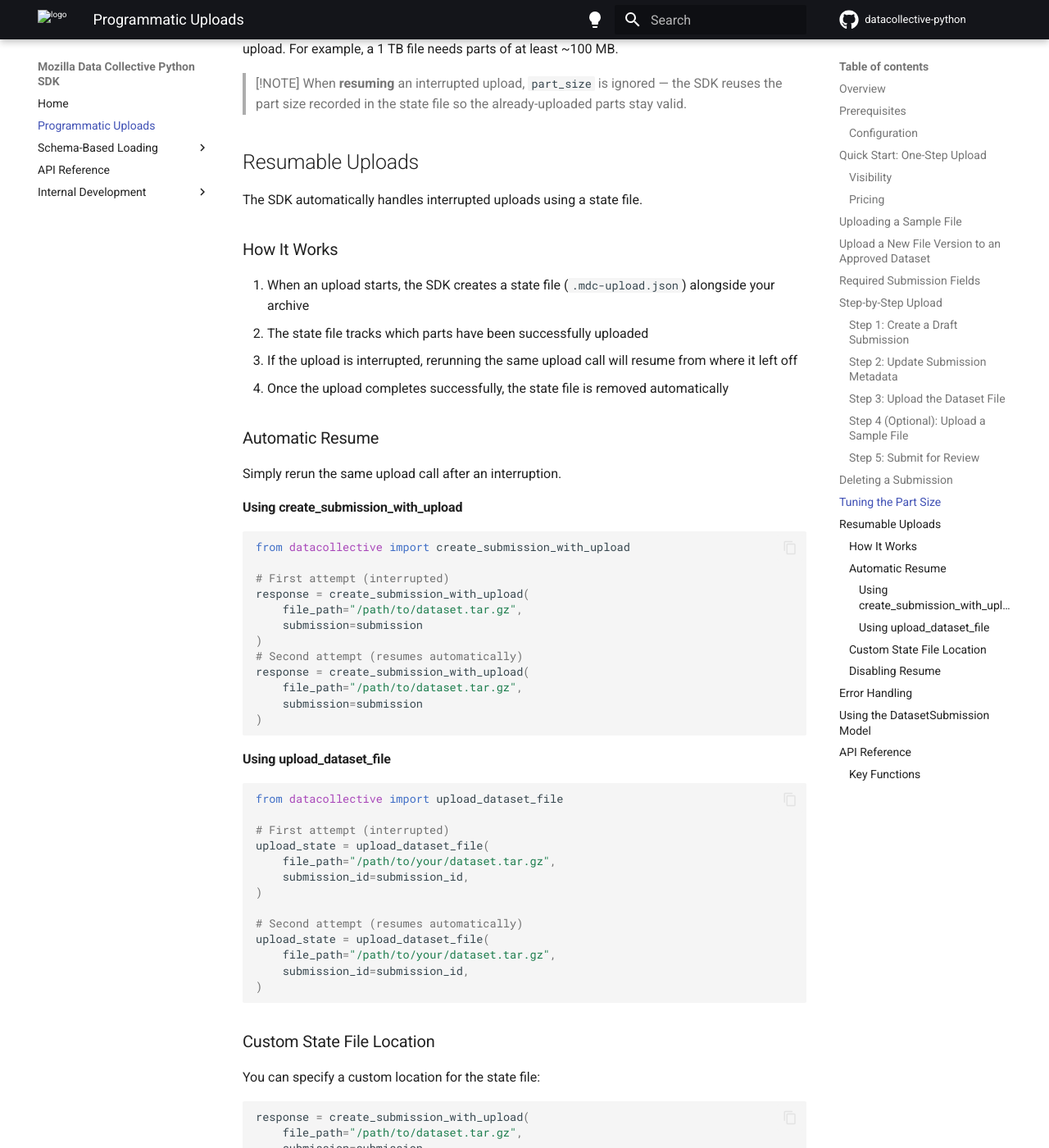
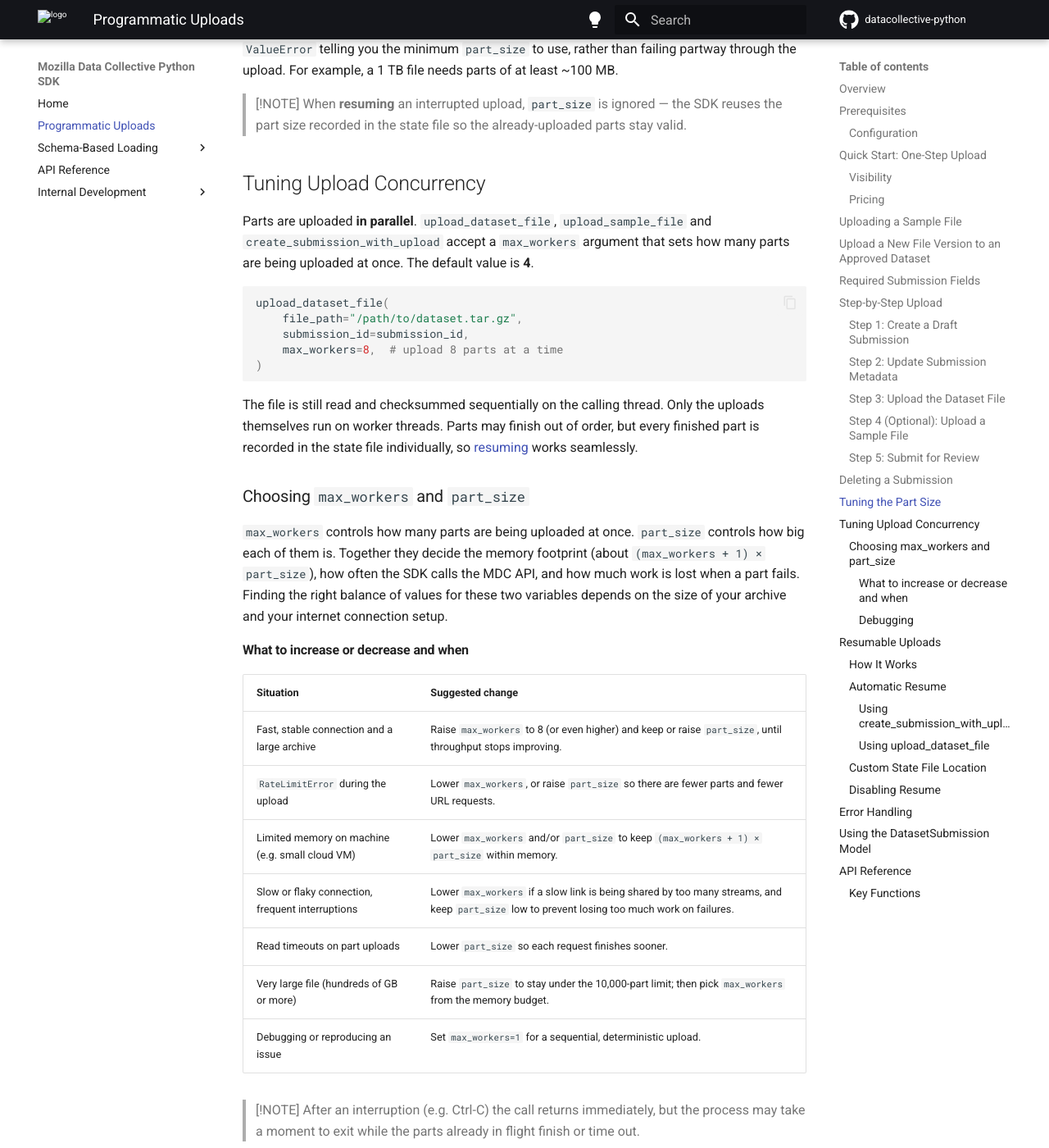
Before and after one commit to Mozilla-Data-Collective/datacollective-python, an MkDocs documentation site: the page built from docs/upload.md, in a window 1280 px wide and 1400 px high, scrolled down 9679 px. Shown: the whole window at 82% size. Built offline with MkDocs 1.6.1 and Material for MkDocs 9.7.7, drawn with Linux system fonts in a browser that asks for light colours; comment, search, counter and statistics services are not loaded; some of the changed text lies outside the part shown.

Commit message:
Add Tuning Upload Concurrency section in upload.md

````diff
--- a/docs/upload.md
+++ b/docs/upload.md
@@ -220,7 +220,7 @@ print(f"Sample upload complete! File Upload ID: {upload_state.fileUploadId}")
 ```
 
 `upload_sample_file` accepts the same arguments as `upload_dataset_file`
-(`state_path`, `show_progress`, `enable_logging`, `part_size`) and is equally resumable.
+(`state_path`, `show_progress`, `enable_logging`, `part_size`, `max_workers`) and is equally resumable.
 Its state file uses a `.mdc-sample-upload.json` suffix, so a sample upload and a dataset
 upload never overwrite each other's resume state.
 
@@ -404,7 +404,7 @@ Deleting a published submission, or one that belongs to another organization, ra
 
 ## Tuning the Part Size
 
-Uploads are **multipart**: the file is split into fixed-size chunks ("parts") that are uploaded one by one. Both `upload_dataset_file` and `create_submission_with_upload` accept a `part_size` argument (in bytes) to control this. It defaults to **10 MB**.
+Uploads are **multipart**: the file is split into fixed-size chunks ("parts") that are uploaded concurrently (see [Tuning Upload Concurrency](#tuning-upload-concurrency)). Both `upload_dataset_file` and `create_submission_with_upload` accept a `part_size` argument (in bytes) to control the chunk size. It defaults to **10 MB**.
 
 ```python
 upload_dataset_file(
@@ -426,6 +426,65 @@ A single upload can have at most **10,000 parts**. This means `part_size` must b
 > [!NOTE]
 > When **resuming** an interrupted upload, `part_size` is ignored — the SDK reuses the part size recorded in the state file so the already-uploaded parts stay valid.
 
+## Tuning Upload Concurrency
+
+Parts are uploaded **in parallel**. `upload_dataset_file`, `upload_sample_file` and `create_submission_with_upload` accept a `max_workers` argument that sets how many parts are being uploaded at once. The default value is **4**.
+
+```python
+upload_dataset_file(
+    file_path="/path/to/dataset.tar.gz",
+    submission_id=submission_id,
+    max_workers=8,  # upload 8 parts at a time
+)
+```
+
+The file is still read and checksummed sequentially on the calling thread. Only the uploads themselves run on worker threads. Parts may finish out of order, but every finished part is recorded in the state file individually, so [resuming](#resumable-uploads) works seamlessly.
+
+### Choosing `max_workers` and `part_size`
+
+`max_workers` controls how many parts are being uploaded at once. `part_size` controls how big each of them is. Together they decide the memory footprint (about `(max_workers + 1) × part_size`), how often the SDK calls the MDC API, and how much work is lost when a part fails.
+Finding the right balance of values for these two variables depends on the size of your archive and your internet connection setup.
+
+#### What to increase or decrease and when
+
+| Situation                                        | Suggested change                                                                                                                              |
+|--------------------------------------------------|-----------------------------------------------------------------------------------------------------------------------------------------------|
+| Fast, stable connection and a large archive      | Raise `max_workers` to 8 (or even higher) and keep or raise `part_size`, until throughput stops improving.                                    |
+| `RateLimitError` during the upload               | Lower `max_workers`, or raise `part_size` so there are fewer parts and fewer URL requests.                                                    |
+| Limited memory on machine (e.g. small cloud VM)  | Lower `max_workers` and/or `part_size` to keep `(max_workers + 1) × part_size` within memory.                                                 |
+| Slow or flaky connection, frequent interruptions | Lower `max_workers` if a slow link is being shared by too many streams, and keep `part_size` low to prevent losing too much work on failures. |
+| Read timeouts on part uploads                    | Lower `part_size` so each request finishes sooner.                                                                                            |
+| Very large file (hundreds of GB or more)         | Raise `part_size` to stay under the 10,000-part limit; then pick `max_workers` from the memory budget.                                        |
+| Debugging or reproducing an issue                | Set `max_workers=1` for a sequential, deterministic upload.                                                                                   |
+
+> [!NOTE]
+> After an interruption (e.g. Ctrl-C) the call returns immediately, but the process may take a moment to exit while the parts already in flight finish or time out.
+
+#### Debugging
+
+**Too many workers**
+
+- Each worker adds another `part_size` of memory, so a high worker count with large parts can use several GB of RAM.
+- More parts start at the same time, which means more near-simultaneous API requests and a higher chance of getting rate limited by our platform (`RateLimitError`).
+- Past the point where your connection is saturated, extra workers only compete for the same bandwidth and gain nothing.
+
+**Too few workers**
+
+- A single connection stream will rarely saturate a fast internet connection link, so the upload takes longer than it needs to. This is most noticeable for large archives on high-bandwidth connections.
+- With `max_workers=1` there is no concurrency at all and the upload behaves as a plain sequential upload.
+
+**Too large a part size**
+
+- Fewer parts means fewer API requests and less per-part overhead, but when a part fails or the upload is interrupted the whole part is re-uploaded, so more progress is lost.
+- Memory grows with the part size as well, since every in-flight part is held in memory.
+- Each part is a single long-running request, so very large parts are more exposed to read timeouts on slow or unstable connections.
+
+**Too small a part size**
+
+- Finer-grained resume: only a small part is re-uploaded after a failure.
+- Many more parts means many more API requests, which can trigger the rate limit, and more per-part overhead. The number of parts is also capped at 10,000 (see [Tuning the Part Size](#tuning-the-part-size)), and parts smaller than 5 MB are rejected by storage.
+
+
 ## Resumable Uploads
 
 The SDK automatically handles interrupted uploads using a state file.
@@ -433,7 +492,7 @@ The SDK automatically handles interrupted uploads using a state file.
 ### How It Works
 
 1. When an upload starts, the SDK creates a state file (`.mdc-upload.json`) alongside your archive
-2. The state file tracks which parts have been successfully uploaded
+2. The state file tracks which parts have been successfully uploaded (it is written atomically, so an interruption never leaves it half-written)
 3. If the upload is interrupted, rerunning the same upload call will resume from where it left off
 4. Once the upload completes successfully, the state file is removed automatically
 
````
